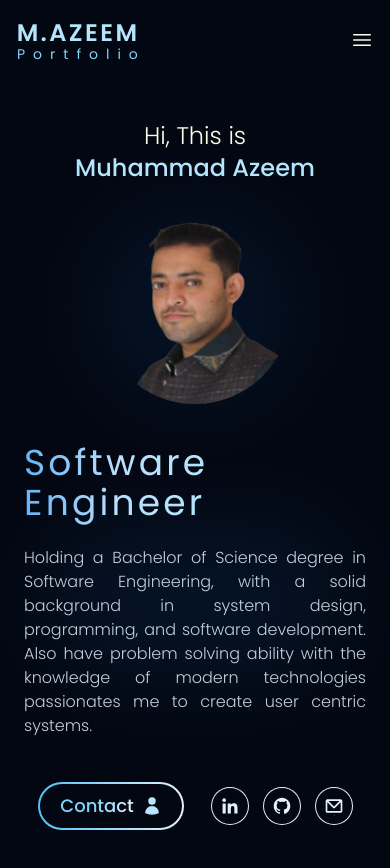
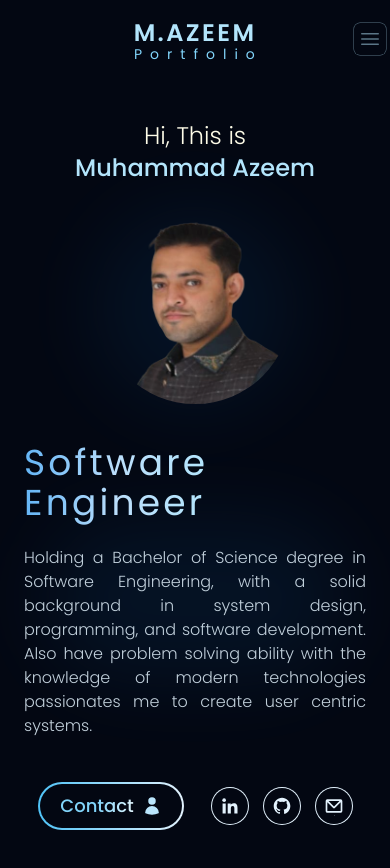
Before and after one commit to MAzeemSidd/M_Azeem_PortFolio, a Next.js app: page / in a window 390 px wide. Shown: the top 868 px of the page. Built offline with nearby package versions, Linux system fonts and the light colour scheme.

Commit message:
Fix the width of Navbar, and style and position the menu button.

```diff
--- a/src/app/layout.js
+++ b/src/app/layout.js
@@ -15,7 +15,7 @@ export default function RootLayout({ children }) {
   return (
     <html lang="en">
       <body
-        className={`${poppins.className} antialiased min-h-screen flex flex-col`}
+        className={`${poppins.className} antialiased min-h-screen w-full max-w-[1440px] flex flex-col`}
       >
         {/* bg-blue-500/50  */}
         <div className="-z-10 w-screen h-[10px] absolute top-0 left-1/2 -translate-x-1/2 -translate-y-[10px] blur-2xl" />
--- a/src/components/navbar/Navbar.tsx
+++ b/src/components/navbar/Navbar.tsx
@@ -25,7 +25,7 @@ const Navbar: FC<{}> = () => {
     <div className={`fixed top-0 left-0 right-0 z-50 transition-all duration-300 ${
       scrolled ? 'bg-black/40 backdrop-blur-sm' : 'bg-transparent'
     }`}>
-      <div className="h-[80px] px-4 sm:px-8 md:px-16 lg:px-32 mx-auto flex items-center justify-between">
+      <div className="h-[80px] px-4 sm:px-8 md:px-16 lg:px-32 mx-auto flex items-center justify-center lg:justify-between">
 
         <div className="w-full max-w-[124px]">
           <Link href='/'>
@@ -46,11 +46,17 @@ const Navbar: FC<{}> = () => {
             {/* <NavLink href='/projects' title='projects' /> */}
             <NavLink href='/contact' title='contact' />
         </div>
-        <button className="block lg:hidden">
-          <svg xmlns="http://www.w3.org/2000/svg" viewBox="0 0 24 24" fill="currentColor" className="size-6">
-            <path fillRule="evenodd" d="M3 6.75A.75.75 0 0 1 3.75 6h16.5a.75.75 0 0 1 0 1.5H3.75A.75.75 0 0 1 3 6.75ZM3 12a.75.75 0 0 1 .75-.75h16.5a.75.75 0 0 1 0 1.5H3.75A.75.75 0 0 1 3 12Zm0 5.25a.75.75 0 0 1 .75-.75h16.5a.75.75 0 0 1 0 1.5H3.75a.75.75 0 0 1-.75-.75Z" clipRule="evenodd" />
-          </svg>
-        </button>
+
+
+        <div className="lg:hidden">
+          <div className="absolute top-0 right-1 h-full max-h-[80px] place-content-center">
+            <button className="ring-[.5px] ring-light-blue-100/50 text-light-blue-100/50 rounded-md p-1">
+              <svg xmlns="http://www.w3.org/2000/svg" viewBox="0 0 24 24" fill="currentColor" className="size-6">
+                <path fillRule="evenodd" d="M3 6.75A.75.75 0 0 1 3.75 6h16.5a.75.75 0 0 1 0 1.5H3.75A.75.75 0 0 1 3 6.75ZM3 12a.75.75 0 0 1 .75-.75h16.5a.75.75 0 0 1 0 1.5H3.75A.75.75 0 0 1 3 12Zm0 5.25a.75.75 0 0 1 .75-.75h16.5a.75.75 0 0 1 0 1.5H3.75a.75.75 0 0 1-.75-.75Z" clipRule="evenodd" />
+              </svg>
+            </button>
+          </div>
+        </div>
 
       </div>
     </div>
```
